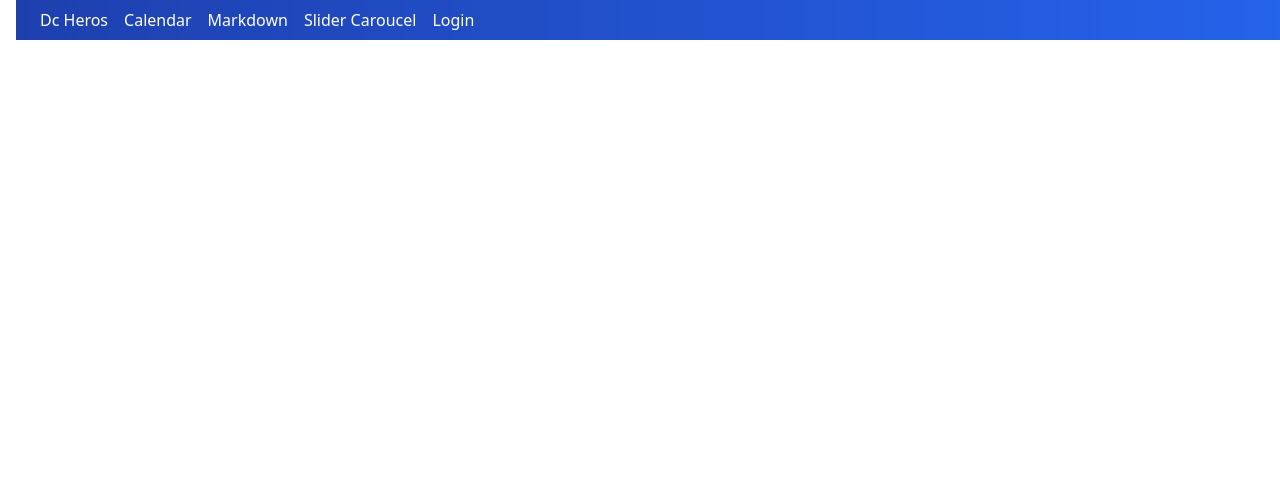
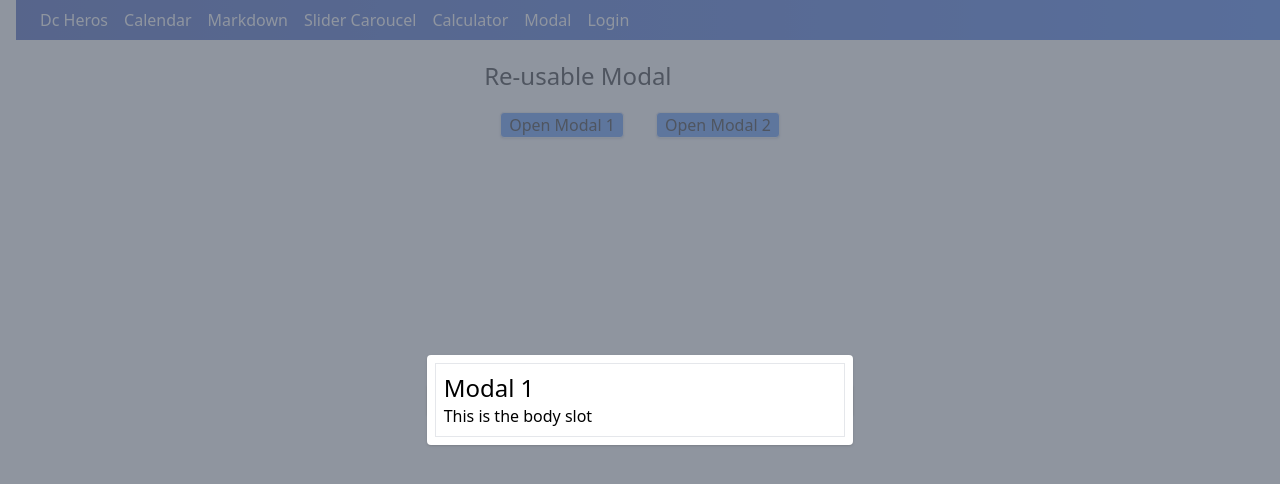
Before and after one commit to nedka-taskova/vue3_tutorials, a Vue app: page /modal-reusable in a window 1280 px wide. Shown: the top 484 px of the page. Built offline with nearby package versions, Linux system fonts and the light colour scheme; no server answers.

Commit message:
Add Reusable Modal with slots.

```diff
--- a/src/components/AppHeader.vue
+++ b/src/components/AppHeader.vue
@@ -23,6 +23,8 @@
                     {title: "Calendar", to: "/calendar" },
                     {title: "Markdown", to: "/markdown" },
                     {title: "Slider Caroucel", to: "/slider" },
+                    {title: "Calculator", to: "/calculator" },
+                    {title: "Modal", to: "/modal-reusable" },
                 ]
             }
         },
--- /dev/null
+++ b/src/components/Modal.vue
@@ -0,0 +1,35 @@
+<template>
+<section
+    @click="close"
+    class="z-20 h-screen w-screen bg-gray-500 fixed top-0 left-0 opacity-50"
+  ></section>
+    <div class="absolute inset-0">
+        <div class="flex h-full">
+            <div class="z-30 m-auto bg-white p-2 rounded shadow w-10/12 md:w-1/3">
+            <div class="p-2 border">
+                <h1 class="text-2xl">
+                <slot name="title"></slot>
+                </h1>
+                <main>
+                <slot name="body"></slot>
+                </main>
+            </div>
+            </div>
+        </div>
+    </div>
+</template>
+
+<script>
+export default {
+  setup(_, { emit }) {
+    function close() {
+      emit("close");
+    }
+    return { close };
+  },
+};
+</script>
+
+<style>
+
+</style>
--- /dev/null
+++ b/src/pages/ReusableModal.vue
@@ -0,0 +1,41 @@
+<template>
+  <section class="flex flex-wrap w-full">
+    <div class="m-auto">
+      <h1 class="text-2xl my-5">Re-usable Modal</h1>
+      <Modal v-if="isModal1Open" @close="isModal1Open = false">
+        <h1 class="text-red-500">Red Modal</h1>
+      </Modal>
+      <button @click="isModal1Open = true"  class="border rounded px-2 mx-4 bg-blue-500 shadow" >Open Modal 1</button>
+
+      <Modal v-if="isModal2Open" @close="isModal2Open = false">
+        <!-- <h1 class="text-blue-500">Blue Modal</h1> -->
+        <template #title>
+          Modal 1
+        </template>
+        <template #body>
+          <p>This is the body slot</p>
+        </template>
+      </Modal>
+      <button @click="isModal2Open = true" class="border rounded px-2 mx-4 bg-blue-500 shadow">Open Modal 2</button>
+    </div>
+  </section>
+</template>
+
+<script>
+import Modal from "./../components/Modal";
+import { ref } from "vue";
+export default {
+  components: {Modal},
+
+  setup() {
+    const isModal1Open = ref(true);
+    const isModal2Open = ref(true);
+
+    return {isModal1Open, isModal2Open}
+  }
+}
+</script>
+
+<style>
+
+</style>
--- a/src/router.js
+++ b/src/router.js
@@ -5,6 +5,7 @@
 import Markdown from "./pages/Markdown";
 import Slider from "./pages/Slider";
 import Calculator from "./pages/Calculator";
+import Modal from "./pages/ReusableModal"
 
 const routes = [
     { path: '/' , component: Home },
@@ -13,6 +14,7 @@
     { path: '/markdown' , component: Markdown },
     { path: '/slider' , component: Slider },
     { path: '/calculator' , component: Calculator },
+    { path: '/modal-reusable' , component: Modal },
 ]
 
 const router = createRouter({
```
